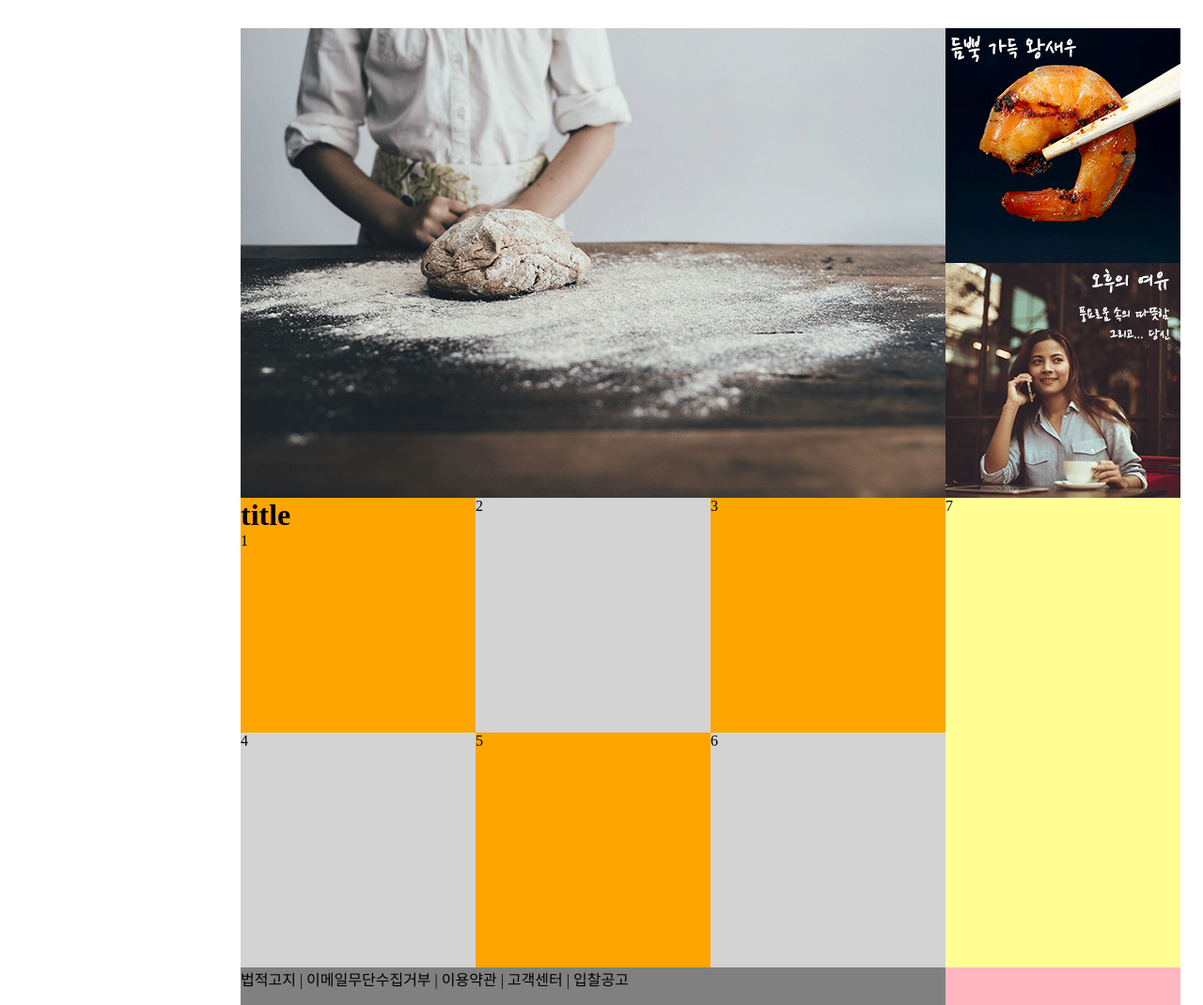
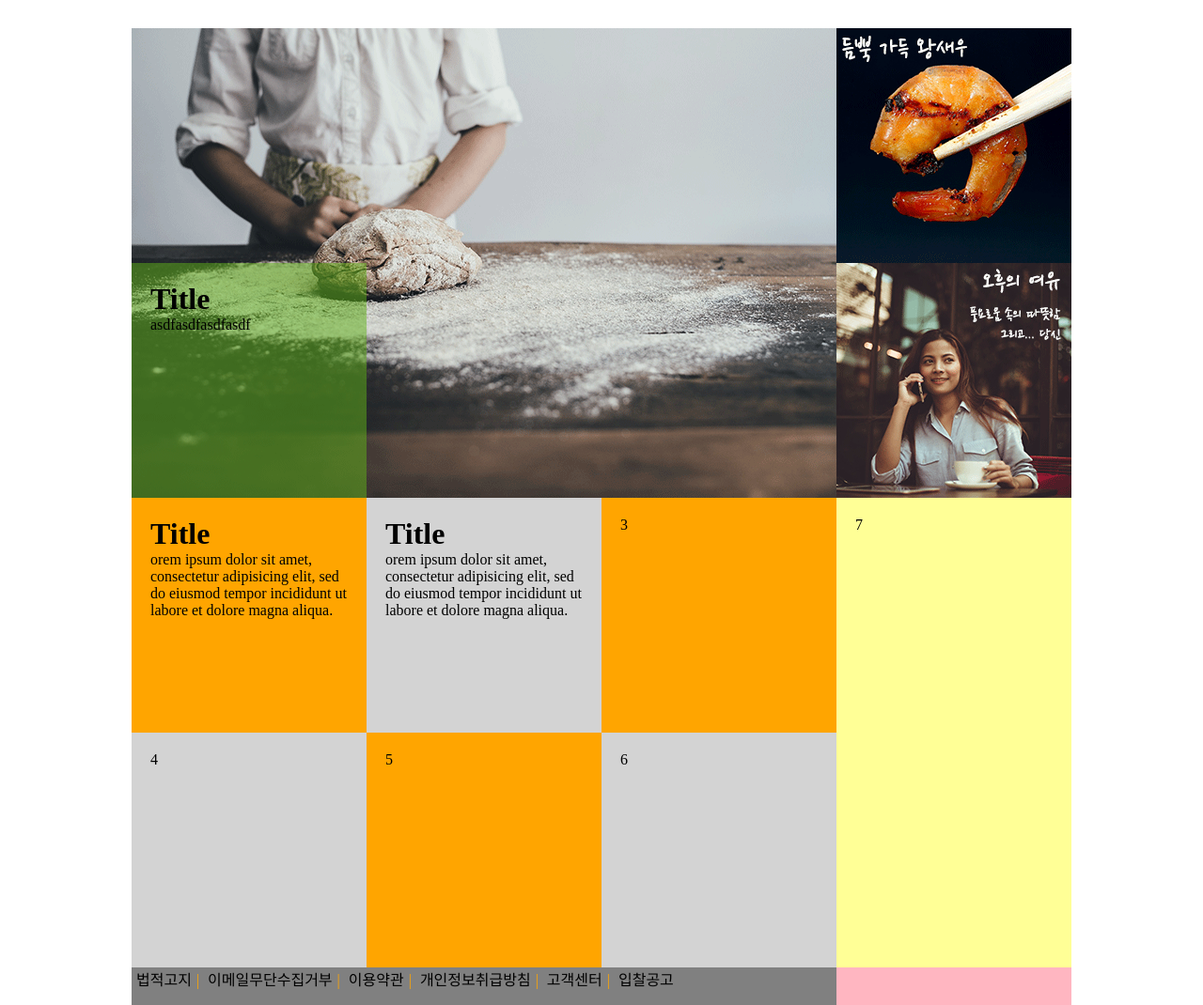
Before and after one commit to GameLikeSweet/2nd-project, a plain HTML site: page About.html in a window 1280 px wide. Shown: the whole page at 94% size. Drawn offline with Linux system fonts and the light colour scheme.

Commit message:
Add files via upload

```diff
--- a/About.html
+++ b/About.html
@@ -1,21 +1,40 @@
 <!DOCTYPE html>
 <html>
     <head>
+        <meta charset="utf-8">
         <style>
-            *{margin : 0px; padding:0px;}
+            body
+            {
+                margin:0;
+            }
+            a
+            {
+                margin:5px;
+                text-align: center;
+                color: black;
+                text-decoration: none;
+                overflow: hidden;
+            }
+            a:hover
+            {
+                color:red;
+                text-decoration: underline;
+            }
+
             #top
             {
                 width:1000px;
                 height:500px;
+                margin:0 auto;
                 margin-top:30px;
-                margin-left: 20%;
-                background-color: gray;
+                font-size:0;
             }
             div.top_left
             {
                 width:750px;
                 height:500px;
                 display:inline-block;
+                background-image: url("chef_about.png");
             }
             div.top_right
             {
@@ -24,26 +43,22 @@
                 background-color: red;
                 display:inline-block;
             }
-            div.top_right div
-            {
-                width:250px;
-                height:250px;
-            }
             #top_box
             {
                 width:210px;
                 height:210px;
-                margin-left:0px;
-                margin-bottom:0px;
-                background-color: green;
+                background-color: rgba(97, 178, 25, 0.5);
+                padding:20px 20px;
+                margin-top:250px;
+                overflow: hidden;
+                font-size: medium;
 
             }
 
             #box_all
             {
-                margin-left: 20%;
+                margin:0 auto;
                 width: 1000px;
-                height:500px;
                 font-size:0;
             }
             div.box_left
@@ -51,38 +66,41 @@
                 width:750px;
                 height: 500px;
                 background-color: aqua;
-                font-size: 0px;
-                display: inline-block;
-            }
-            div.box_left>div:nth-child(2n)
-            {
-                background-color: lightgray;
-            }
-            div.box_left>div:nth-child(2n+1)
-            {
-                background-color: orange;
+                display:inline-block;
             }
             div.box_right
             {
-                width:250px;
-                height:500px;
+                width:210px;
+                height:460px;
                 background-color: rgb(255, 255, 150);
+                display:inline-block;
                 font-size: medium;
-                display: inline-block;
+                padding:20px 20px;
                 overflow: hidden;
             }
             div.box
             {
-                width:250px;
-                height:250px;
+                width:210px;
+                height:210px;
                 font-size: medium;
-                display: inline-block;
-                overflow: hidden;
+                display:inline-block;
+                background-color: orange;
+                padding:20px 20px;
+                overflow: auto;
+            }
+            div.box:nth-child(2n)
+            {
+                background-color: lightgray;
+            }
+            h1, p
+            {
+                margin:0;
+                opacity: 1;
             }
 
             #footer
             {
-                margin-left: 20%;
+                margin:0 auto;
                 width:1000px;
                 background-color: lightpink;
             }
@@ -91,28 +109,39 @@
                 width:750px;
                 height:40px;
                 background-color: gray;
+                color:orange
             }
         </style>
     </head>
     <body>
-        <div id="top"><div class="top_left"><img src="chef_about.png"></div><div class="top_right"><div><img src="right1.png"></div><div><img src="right2.png"></div></div></div>
-
+        <div id="top">
+            <div class="top_left">
+                <div id="top_box"><h1>Title</h1><p>asdfasdfasdfasdf</p></div>
+            </div>
+            <div class="top_right">
+                <img src="right1.png">
+                <img src="right2.png">
+            </div>
+        </div>
         <div id="box_all">
             <div class="box_left">
-                <div class="box"><h1>title</h1>1</div>
-                <div class="box">2</div>
-                <div class="box">3</div>
-                <div class="box">4</div>
-                <div class="box">5</div>
-                <div class="box">6</div>
+                <div class="box"><h1>Title</h1><p>orem ipsum dolor sit amet, consectetur adipisicing elit, sed do eiusmod tempor incididunt ut labore et dolore magna aliqua. </p></div>
+                <div class="box"><h1>Title</h1><p>orem ipsum dolor sit amet, consectetur adipisicing elit, sed do eiusmod tempor incididunt ut labore et dolore magna aliqua. </p></div>
+                <div class="box"><p>3</p></div>
+                <div class="box"><p>4</p></div>
+                <div class="box"><p>5</p></div>
+                <div class="box"><p>6</p></div>
             </div>
-            <div class="box_right">
-                7
-            </div>
+            <div class="box_right"><p>7</p></div>
         </div>
         <div id="footer">
             <div class="f_left">
-                <span>법적고지</span> | <span>이메일무단수집거부</span> | <span>이용약관</span> | <span>고객센터</span> | <span>입찰공고</span>
+                <a href="#" target="_blank">법적고지</a>|
+                <a href="#" target="_blank">이메일무단수집거부</a>|
+                <a href="#" target="_blank">이용약관</a>|
+                <a href="#" target="_blank">개인정보취급방침</a>|
+                <a href="#" target="_blank">고객센터</a>|
+                <a href="#" target="_blank">입찰공고</a>
             </div>
         </div>
     </body>
```
Also changed, not shown: index.html (+57 -45 lines).
